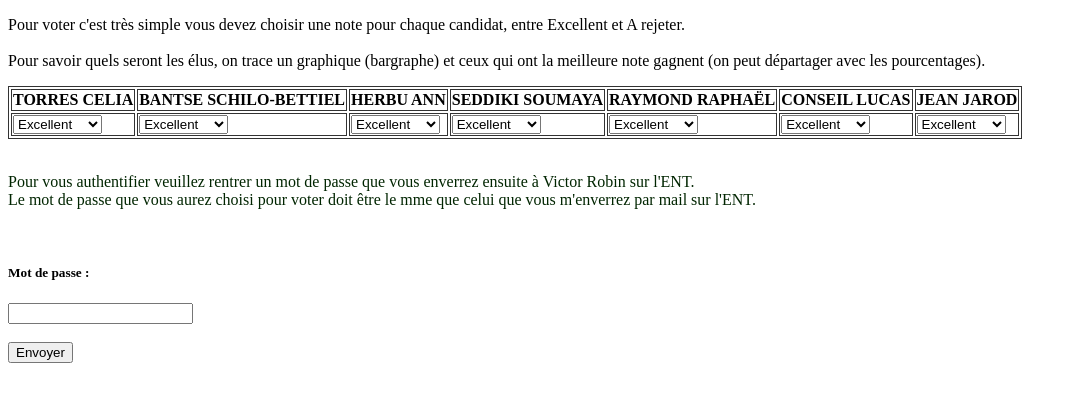
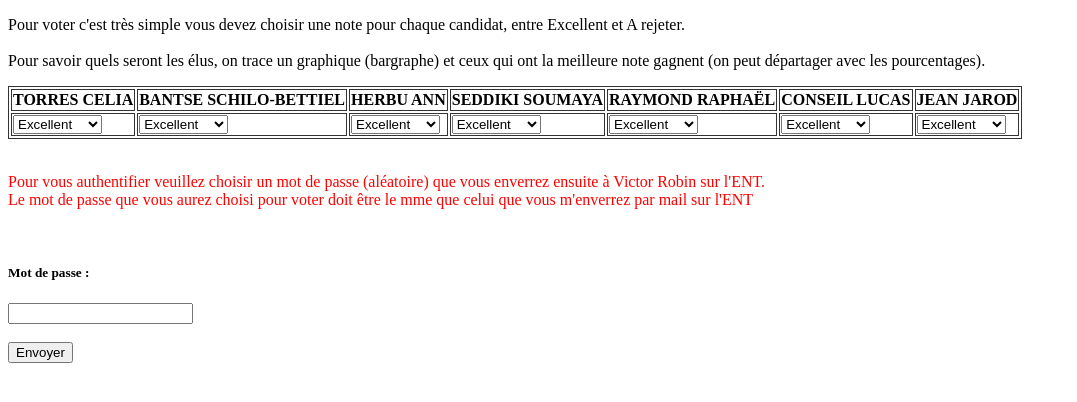
Before and after one commit to ostix360/JugementMajoritaire, a website: page vote/index.html in a window 1280 px wide. Shown: the whole page, without its empty margins (0-1077 px from the left). Drawn offline with Linux system fonts and the light colour scheme.

Commit message:
Update index.html

```diff
--- a/vote/index.html
+++ b/vote/index.html
@@ -108,12 +108,10 @@
 
 		<br/>
 
-		<p>
-			<font color="rgb(255,0,0)">
-			Pour vous authentifier veuillez rentrer un mot de passe que vous enverrez ensuite à Victor Robin sur l'ENT.
+		<p style="color: red;">
+			Pour vous authentifier veuillez choisir un mot de passe (aléatoire) que vous enverrez ensuite à Victor Robin sur l'ENT.
 			<br/>
-			Le mot de passe que vous aurez choisi pour voter doit être le mme que celui que vous m'enverrez par mail sur l'ENT.
-		    </font>
+			Le mot de passe que vous aurez choisi pour voter doit être le mme que celui que vous m'enverrez par mail sur l'ENT
 		</p>
 
 		<br/>
```
